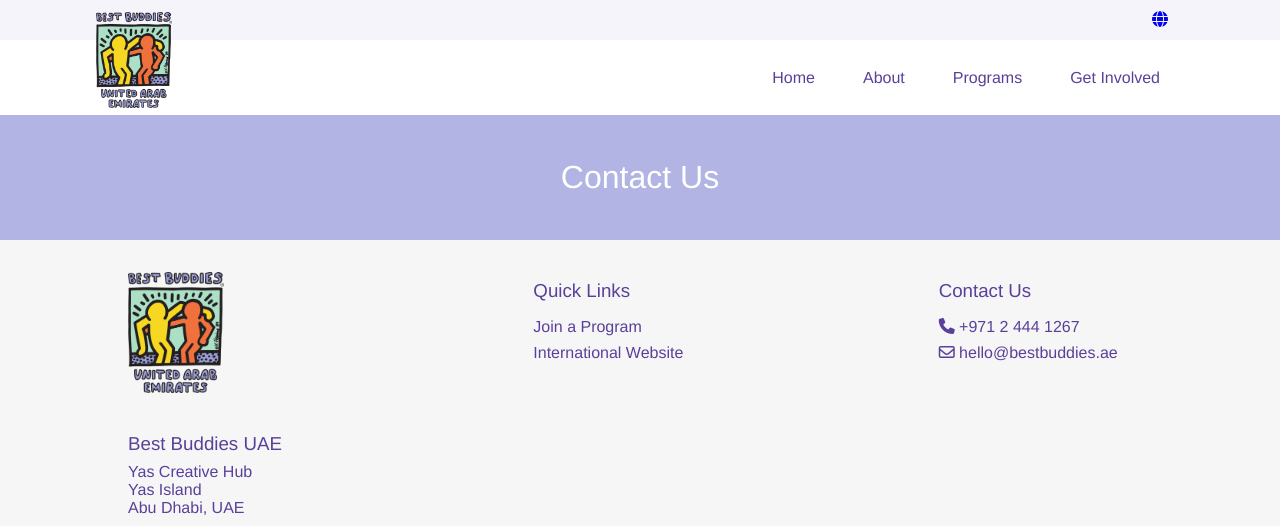
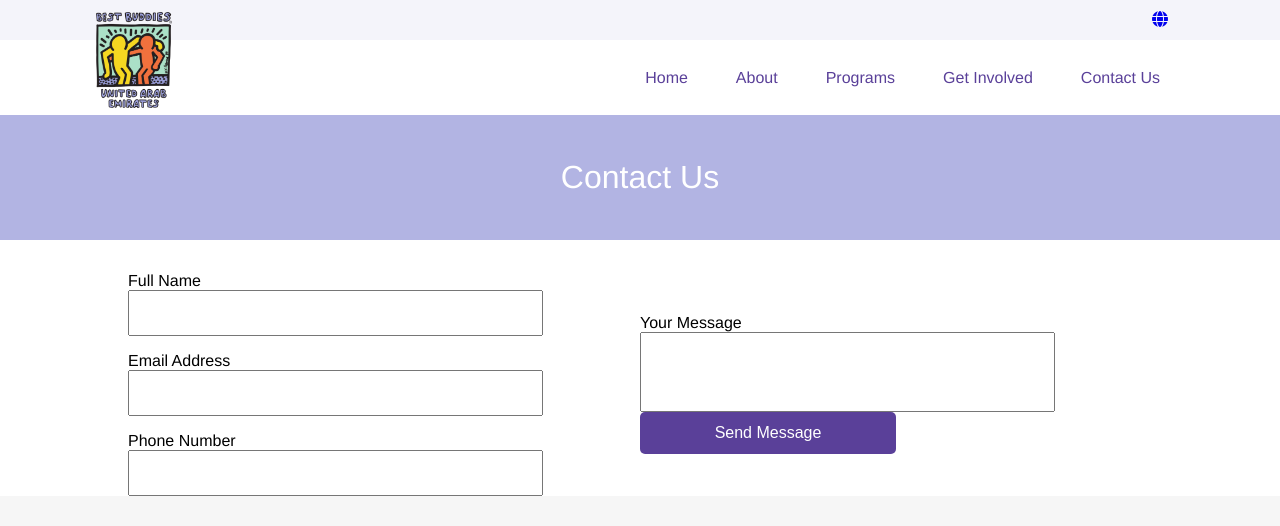
Before and after one commit to MariamElSahhar/bestbuddies-ae, a React (Create React App) app: page /#/contact-us in a window 1280 px wide. Shown: the top 526 px of the page. Built offline with nearby package versions, Linux system fonts and the light colour scheme.

Commit message:
php backend for contact form submission

```diff
--- /dev/null
+++ b/src/components/contact/ContactForm.js
@@ -0,0 +1,34 @@
+import React from 'react'
+import InputField from './InputField'
+
+const handleSubmit = async (event) => {
+    event.preventDefault();
+
+    const formData = new FormData(event.target);
+
+    await fetch('https://bestbuddies.ae/contact.php', {
+        method: 'POST',
+        body: formData,
+  });
+}
+
+const ContactForm = () => {
+  return (
+        <form onSubmit={handleSubmit} id="contact-form">
+            <div>
+                <InputField name="name" label='Full Name' type="text"/>
+                <InputField name="email" label='Email Address' type="text"/>
+                <InputField name="number" label='Phone Number' type="text"/>
+            </div>
+            <div id='message-col'>
+                <div className='input-field'>
+                    <label htmlFor='message'>Your Message</label>
+                    <textarea name="message" id="message"></textarea>
+                </div>
+                <button type="submit" name='submit'>Send Message</button>
+            </div>
+        </form>
+  )
+}
+
+export default ContactForm
--- /dev/null
+++ b/src/components/contact/InputField.js
@@ -0,0 +1,13 @@
+import React from 'react'
+import '../../styles/contact.css'
+
+function InputField({label, name, type}) {
+  return (
+    <div className='input-field'>
+        <label htmlFor={name}>{label}</label>
+        <input name={name} type={type} id={name}></input>
+    </div>
+  )
+}
+
+export default InputField
--- a/src/components/navbar/Navbar.js
+++ b/src/components/navbar/Navbar.js
@@ -28,7 +28,7 @@
         ]
     },
     // {name: "Media", address: "/media", menu: false},
-    // {name: "Contact Us", address: "/contact-us", menu: false},
+    {name: "Contact Us", address: "/contact-us", menu: false},
     // {name: "Donate", address: "/donate", menu: false},
 ]
 
--- a/src/pages/Contact.js
+++ b/src/pages/Contact.js
@@ -1,9 +1,16 @@
 import '../styles/common.css';
+import '../styles/contact.css';
 import Page from '../components/Page';
+import ContactForm from '../components/contact/ContactForm';
 
 function Contact () {
     return (
         <Page page="Contact Us" id="contact-page">
+            <div id="contact-page-content">
+
+                <ContactForm/>
+
+            </div>
         </Page>
     );
 }
--- /dev/null
+++ b/src/styles/contact.css
@@ -0,0 +1,59 @@
+#contact-page-content {
+    display: flex;
+    flex-direction: column;
+    align-items: center;
+}
+
+#contact-form {
+    width: 80%;
+    display: flex;
+    align-items: center;
+    justify-content: center;
+    text-align: center;
+}
+
+#contact-form div {
+    margin: 1rem 0 0 0;
+    width: 90%;
+    height: 100%;
+    display: flex;
+    flex-direction: column;
+    justify-content: space-between;
+    align-items: stretch;
+}
+
+#contact-form div * {
+    width: 90%;
+}
+
+#contact-form input {
+    font-size: 1rem;
+    padding: .75rem;
+}
+
+input:focus, textarea:focus {
+    outline-color: var(--font-purple);
+}
+
+#contact-form button {
+    background-color: var(--font-purple);
+    color: white;
+    border: none;
+    border-radius: 5px;
+    padding: .75rem;
+    font-size: 1rem;
+    width: 50%;
+}
+
+.input-field {
+    display: flex;
+    flex-direction: column;
+    align-items: left;
+    text-align: left;
+    justify-content: left;
+}
+
+textarea {
+    height: 5rem;
+    resize: none;
+}
```
Also changed, not shown: 1 other file (tests, documents, lock files or other folders).
